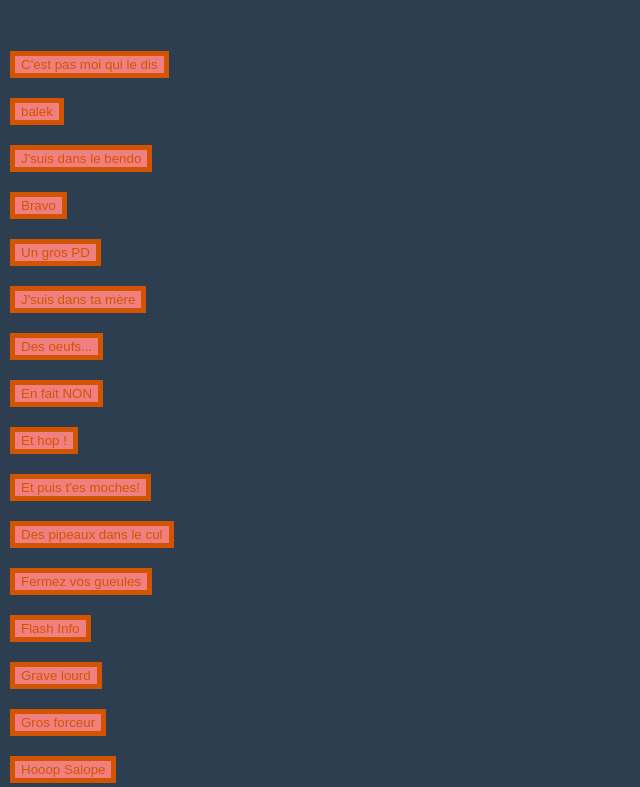
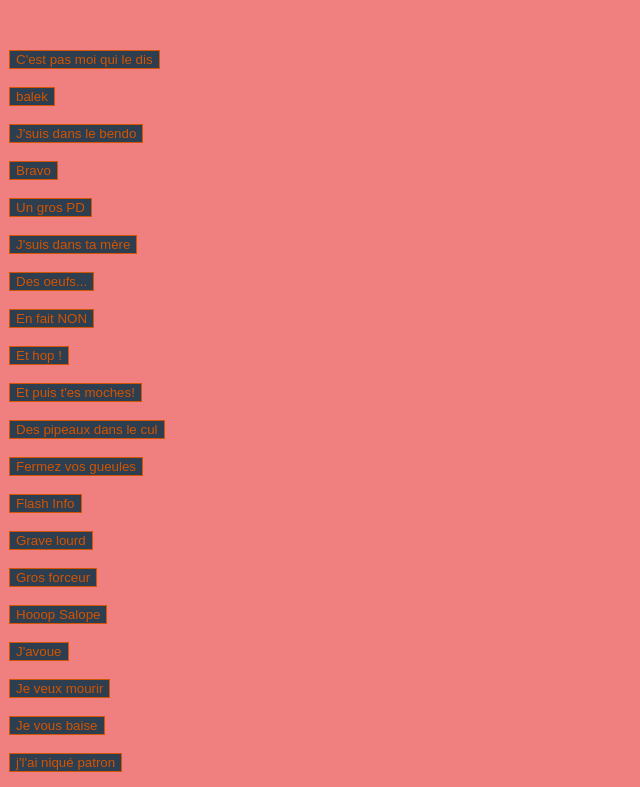
Before and after one commit to Joyex03/Nours, a plain HTML site: page index.html in a window 1280 px wide. Shown: the part 158-945 px from the top of the page, without its empty margins (0-640 px from the left). Drawn offline with Linux system fonts and the light colour scheme.

Commit message:
Update index.css

```diff
--- a/index.css
+++ b/index.css
@@ -4,7 +4,7 @@ html {
   min-height: 100%; }
 
 body {
-  background-color: #2c3e50;
+  background-color: #F08080;
   margin-bottom: 60px;
   font-family:"Helvetica Neue",Helvetica,Arial,sans-serif; }
 
@@ -25,11 +25,11 @@ h1 {
 
 .btn
 {
-  background-color: #F08080;
+  background-color: #2c3e50;
   color: #d35400;
   border-color: #d35400;
-  border: 5px solid;
-  margin:2px;
+  border: 1px solid;
+  margin:1px;
 }
   .btn:hover {
     background-color: #34495e;
```
